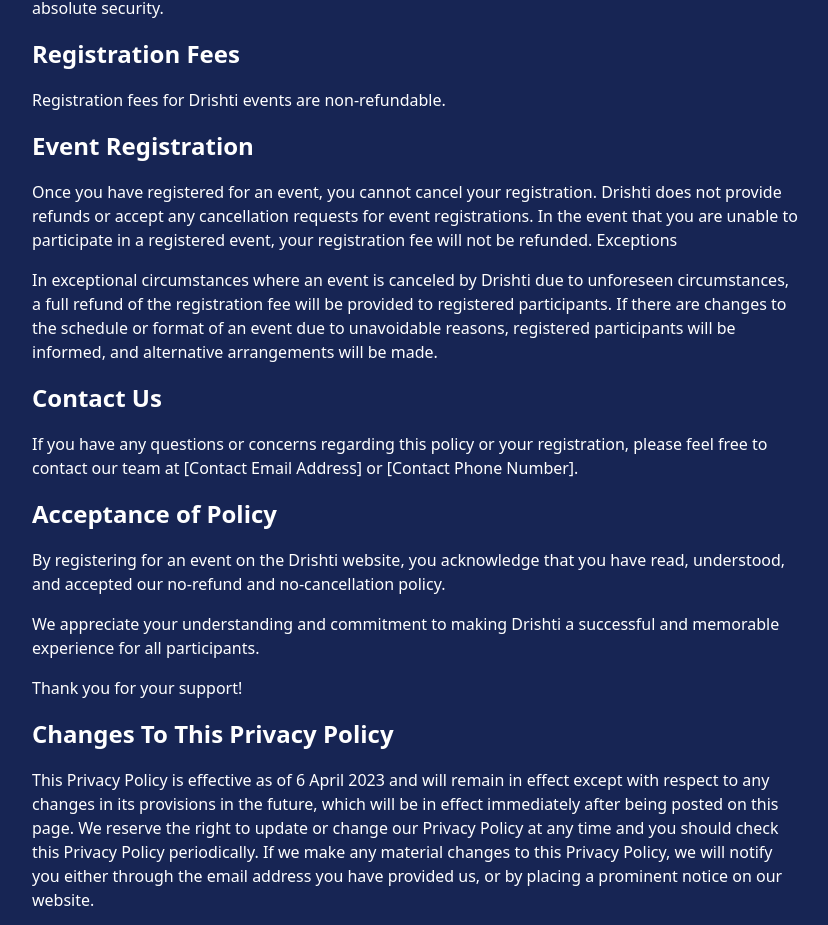
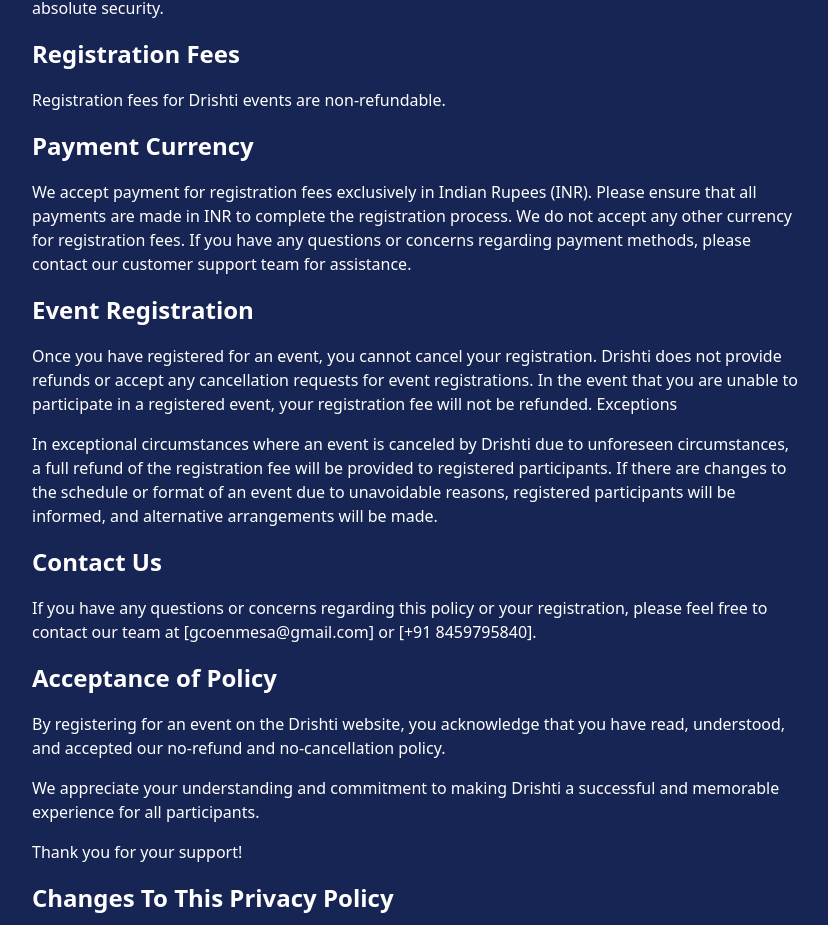
Before and after one commit to ShiwangPande/Drishti, a Next.js app: page /PrivacyPolicy in a window 1280 px wide. Shown: the part 1220-2145 px from the top of the page, without its empty margins (224-1052 px from the left). Built offline with nearby package versions, Linux system fonts and the light colour scheme.

Commit message:
first commit

```diff
--- a/src/pages/Contactus.js
+++ b/src/pages/Contactus.js
@@ -54,9 +54,7 @@
 											<path stroke-linecap="round" stroke-linejoin="round" stroke-width="1.5" d="M15 11a3 3 0 11-6 0 3 3 0 016 0z" />
 										</svg>
 										<div class="ml-4 text-md tracking-wide font-semibold w-40">
-                                            Sector-27, Mihan Rehabilitation Colony
-
-                                            Khapri, Nagpur - 441108
+											Government College of engineering, Nagpur, New Khapri, Maharashtra 441108
 
 
 										</div>
@@ -67,6 +65,7 @@
 											<path stroke-linecap="round" stroke-linejoin="round" stroke-width="1.5" d="M3 5a2 2 0 012-2h3.28a1 1 0 01.948.684l1.498 4.493a1 1 0 01-.502 1.21l-2.257 1.13a11.042 11.042 0 005.516 5.516l1.13-2.257a1 1 0 011.21-.502l4.493 1.498a1 1 0 01.684.949V19a2 2 0 01-2 2h-1C9.716 21 3 14.284 3 6V5z" />
 										</svg>
 										<div class="ml-4 text-md tracking-wide font-semibold w-40">
+											Shiwang Pandey:
 											8459795840
 										</div>
 									</div>
--- a/src/pages/PrivacyPolicy.js
+++ b/src/pages/PrivacyPolicy.js
@@ -29,6 +29,8 @@
         <p>The security of your personal information is important to us, but remember that no method of transmission over the Internet, or method of electronic storage, is 100% secure. While we strive to use commercially acceptable means to protect your personal information, we cannot guarantee its absolute security. </p>
         <h1> Registration Fees</h1>
         <p>Registration fees for Drishti events are non-refundable.</p>
+        <h1>Payment Currency</h1>
+        <p> We accept payment for registration fees exclusively in Indian Rupees (INR). Please ensure that all payments are made in INR to complete the registration process. We do not accept any other currency for registration fees. If you have any questions or concerns regarding payment methods, please contact our customer support team for assistance.</p>
 
         <h1>Event Registration</h1>
 
@@ -40,7 +42,7 @@
           If there are changes to the schedule or format of an event due to unavoidable reasons, registered participants will be informed, and alternative arrangements will be made.
         </p>
         <h1>Contact Us</h1>
-        <p> If you have any questions or concerns regarding this policy or your registration, please feel free to contact our team at [Contact Email Address] or [Contact Phone Number].
+        <p> If you have any questions or concerns regarding this policy or your registration, please feel free to contact our team at [gcoenmesa@gmail.com] or [+91 8459795840].
         </p>
 
         <h1> Acceptance of Policy</h1>
@@ -56,7 +58,7 @@
         </p>
 
         <h1>Contact Information</h1>
-        For any questions or concerns regarding the privacy policy, please send us an email to gcoenmesa@gmail.com.
+        For any questions or concerns regarding the privacy policy, please send us an email to gcoenmesa@gmail.com or contact us at +91 8459795840.
         Drishti 2023 | MESA | GCOEN
       </div>
       <style jsx>{`
```
Lines whose indentation alone changed are shown as unchanged.
